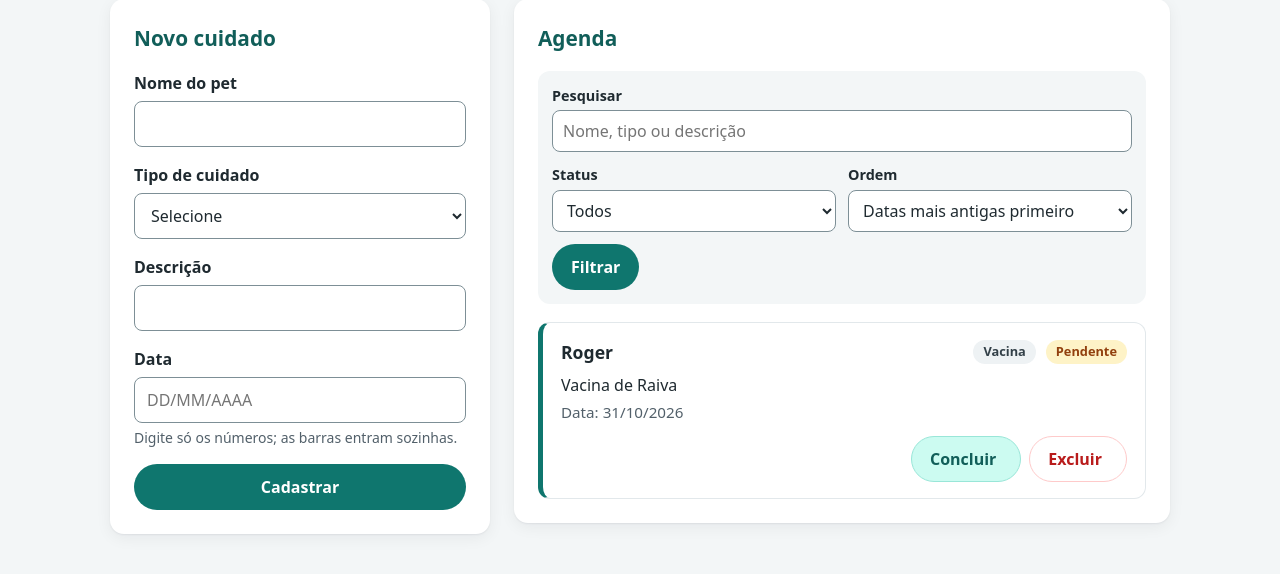
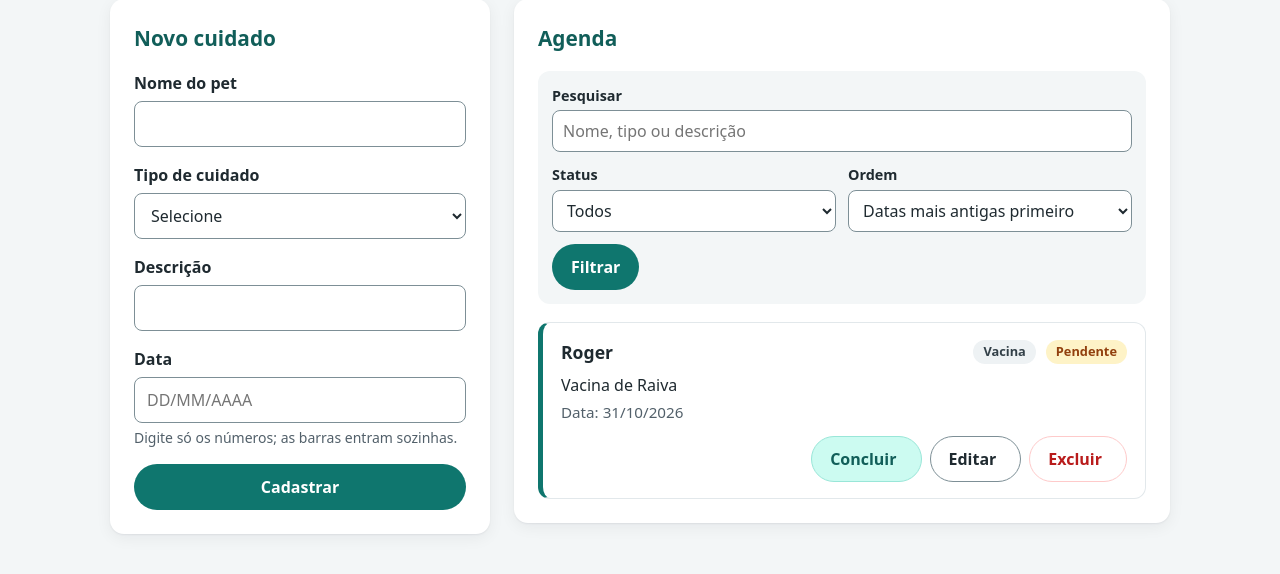
Before and after one commit to RoninXK/PetCare, a Flask app: page / in a window 1280 px wide. Shown: the part 146-720 px from the top of the page. Run offline with Flask 3, Linux system fonts and the light colour scheme; data comes from the database, SQL or seed files in the repository; some libraries are stand-ins or nearby versions.

Commit message:
feat: permitir editar um cuidado cadastrado
Cada cuidado da agenda ganha um link "Editar", que abre o mesmo
formulário do cadastro já preenchido. As validações são as mesmas,
mas uma data passada é aceita se for a que o cuidado já tinha. O status
não muda e os filtros da agenda são mantidos.

Os testes E02 e E12 procuravam o link "Cancelar" com o href colado no
">", e o link também tem uma classe; a verificação passou a usar regex.

Refs #3

Co-Authored-By: Claude Opus 5.5 <noreply@anthropic.com>

```diff
--- a/app.py
+++ b/app.py
@@ -130,7 +130,38 @@ def alterar_cuidado(sql, id_cuidado):
         return conexao.execute(sql, (id_cuidado,)).rowcount
 
 
-def pagina_inicial(erros=(), dados=None):
+def buscar_cuidado(id_cuidado):
+    """Retorna o cuidado com esse id, ou None se ele não existir."""
+    with conectar_banco() as conexao:
+        return conexao.execute(
+            "SELECT * FROM cuidados WHERE id = ?", (id_cuidado,)
+        ).fetchone()
+
+
+def atualizar_cuidado(id_cuidado, nome_pet, tipo_cuidado, descricao, data_banco):
+    """Grava os novos dados do cuidado. O status não muda."""
+    with conectar_banco() as conexao:
+        conexao.execute("""
+            UPDATE cuidados
+            SET nome_pet = ?, tipo_cuidado = ?, descricao = ?, data = ?
+            WHERE id = ?
+        """, (nome_pet, tipo_cuidado, descricao, data_banco, id_cuidado))
+
+
+def dados_do_formulario(cuidado):
+    """Dados de um cuidado gravado no formato em que o formulário os mostra."""
+    tipo = cuidado["tipo_cuidado"]
+    personalizado = tipo not in TIPOS_CUIDADO
+    return {
+        "nome_pet": cuidado["nome_pet"],
+        "tipo_cuidado": TIPO_PERSONALIZADO if personalizado else tipo,
+        "tipo_personalizado": tipo if personalizado else "",
+        "descricao": cuidado["descricao"],
+        "data": data_br(cuidado["data"]),
+    }
+
+
+def pagina_inicial(erros=(), dados=None, edicao=None):
     filtros = ler_filtros(request.args)
     alterados = filtros_alterados(filtros)
     return render_template(
@@ -138,6 +169,7 @@ def pagina_inicial(erros=(), dados=None):
         cuidados=listar_cuidados(**filtros),
         erros=erros,
         dados=dados,
+        edicao=edicao,
         filtros=filtros,
         filtros_ativos=bool(alterados),
         consulta_filtros=urlencode(alterados)
@@ -162,8 +194,15 @@ def tipo_escolhido(tipo_cuidado, tipo_personalizado):
     return tipo_cuidado
 
 
-def validar_cuidado(nome_pet, tipo_cuidado, descricao, data_digitada, tipo_personalizado=""):
-    """Retorna a lista de mensagens de erro do cadastro (vazia se estiver tudo certo)."""
+def validar_cuidado(
+    nome_pet, tipo_cuidado, descricao, data_digitada, tipo_personalizado="", data_atual=None
+):
+    """Retorna a lista de mensagens de erro do cadastro (vazia se estiver tudo certo).
+
+    Na edição, data_atual é a data já gravada (AAAA-MM-DD). Ela continua
+    aceita mesmo que já tenha passado, para que cuidados antigos possam ser
+    corrigidos; qualquer outra data passada é recusada.
+    """
     erros = []
 
     if not nome_pet.strip():
@@ -191,7 +230,7 @@ def validar_cuidado(nome_pet, tipo_cuidado, descricao, data_digitada, tipo_perso
 
     if data_convertida is None:
         erros.append("Data inválida. Digite uma data válida no formato DD/MM/AAAA.")
-    elif data_convertida < date.today():
+    elif data_convertida < date.today() and data_convertida.isoformat() != data_atual:
         erros.append("A data não pode ser anterior a hoje.")
 
     return erros
@@ -219,6 +258,40 @@ def inicio():
     data_banco = converter_data(data_digitada).strftime("%Y-%m-%d")
     inserir_cuidado(
         nome_pet, tipo_escolhido(tipo_cuidado, tipo_personalizado), descricao, data_banco
+    )
+
+    return redirect(endereco_da_agenda(ler_filtros(request.args)))
+
+
+@app.route("/editar/<int:id_cuidado>", methods=["GET", "POST"])
+def editar(id_cuidado):
+
+    cuidado = buscar_cuidado(id_cuidado)
+
+    if cuidado is None:
+        abort(404)
+
+    if request.method != "POST":
+        return pagina_inicial(dados=dados_do_formulario(cuidado), edicao=cuidado)
+
+    nome_pet = request.form.get("nome_pet", "")
+    tipo_cuidado = request.form.get("tipo_cuidado", "")
+    tipo_personalizado = request.form.get("tipo_personalizado", "")
+    descricao = request.form.get("descricao", "")
+    data_digitada = request.form.get("data", "")
+
+    erros = validar_cuidado(
+        nome_pet, tipo_cuidado, descricao, data_digitada, tipo_personalizado,
+        data_atual=cuidado["data"]
+    )
+
+    if erros:
+        return pagina_inicial(erros, request.form, edicao=cuidado)
+
+    data_banco = converter_data(data_digitada).strftime("%Y-%m-%d")
+    atualizar_cuidado(
+        id_cuidado, nome_pet, tipo_escolhido(tipo_cuidado, tipo_personalizado),
+        descricao, data_banco
     )
 
     return redirect(endereco_da_agenda(ler_filtros(request.args)))
--- a/static/style.css
+++ b/static/style.css
@@ -195,6 +195,24 @@ body {
 
 .botao-concluir:hover {
     background: #b2f5e6;
+}
+
+.botao-editar,
+.botao-cancelar {
+    background: var(--branco);
+    border-color: var(--cinza-borda);
+    color: var(--texto);
+    text-decoration: none;
+}
+
+.botao-editar:hover,
+.botao-cancelar:hover {
+    background: var(--cinza-fundo);
+}
+
+.formulario-acoes {
+    display: grid;
+    gap: 8px;
 }
 
 .botao-excluir {
--- a/templates/index.html
+++ b/templates/index.html
@@ -32,11 +32,11 @@
 
         <section class="card" aria-labelledby="titulo-cadastro">
 
-            <h2 id="titulo-cadastro">Novo cuidado</h2>
+            <h2 id="titulo-cadastro">{{ "Editar cuidado" if edicao else "Novo cuidado" }}</h2>
 
             {% if erros %}
             <div class="alerta-erro" role="alert">
-                <strong>Não foi possível cadastrar:</strong>
+                <strong>Não foi possível {{ "salvar" if edicao else "cadastrar" }}:</strong>
                 <ul>
                     {% for erro in erros %}
                     <li>{{ erro }}</li>
@@ -45,7 +45,11 @@
             </div>
             {% endif %}
 
+            {% if edicao %}
+            <form method="POST" action="/editar/{{ edicao['id'] }}{% if consulta_filtros %}?{{ consulta_filtros }}{% endif %}">
+            {% else %}
             <form method="POST">
+            {% endif %}
 
                 <input type="hidden" name="csrf_token" value="{{ csrf_token() }}">
 
@@ -115,7 +119,14 @@
                     <small id="dica-data" class="dica">Digite só os números; as barras entram sozinhas.</small>
                 </div>
 
+                {% if edicao %}
+                <div class="formulario-acoes">
+                    <button type="submit" class="botao botao-principal">Salvar alterações</button>
+                    <a href="/{% if consulta_filtros %}?{{ consulta_filtros }}{% endif %}" class="botao botao-cancelar">Cancelar</a>
+                </div>
+                {% else %}
                 <button type="submit" class="botao botao-principal">Cadastrar</button>
+                {% endif %}
 
             </form>
 
@@ -186,6 +197,10 @@
                             </button>
                         </form>
                         {% endif %}
+
+                        <a href="/editar/{{ cuidado['id'] }}{% if consulta_filtros %}?{{ consulta_filtros }}{% endif %}" class="botao botao-editar">
+                            Editar<span class="sr-only"> o cuidado de {{ cuidado["nome_pet"] }}</span>
+                        </a>
 
                         <form method="POST" action="/excluir/{{ cuidado['id'] }}{% if consulta_filtros %}?{{ consulta_filtros }}{% endif %}"
                               onsubmit="return confirm('Tem certeza que deseja excluir este cuidado?');">
```
Also changed, not shown: tests/test_edicao_cuidado.py (+2 -2 lines).
